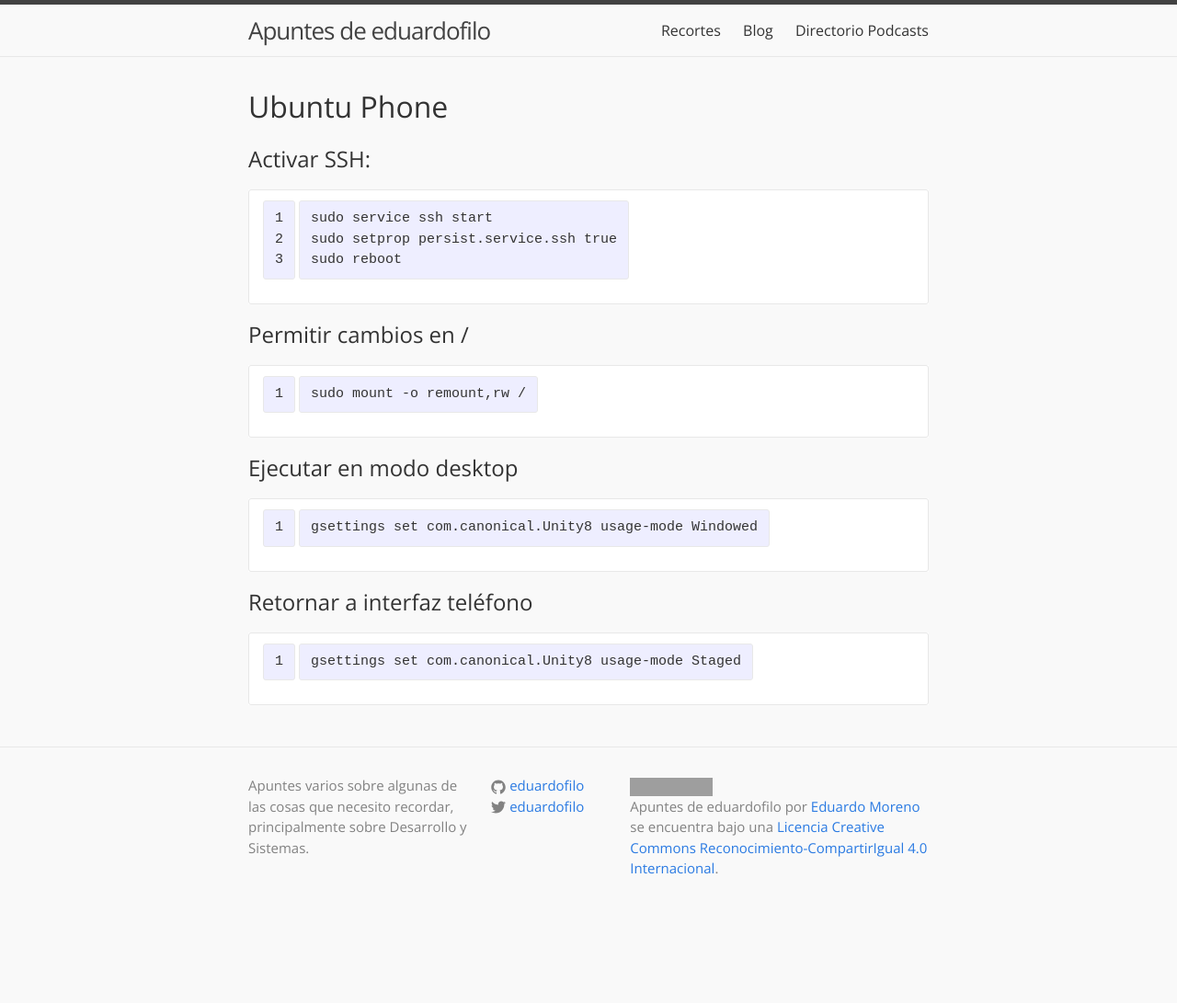
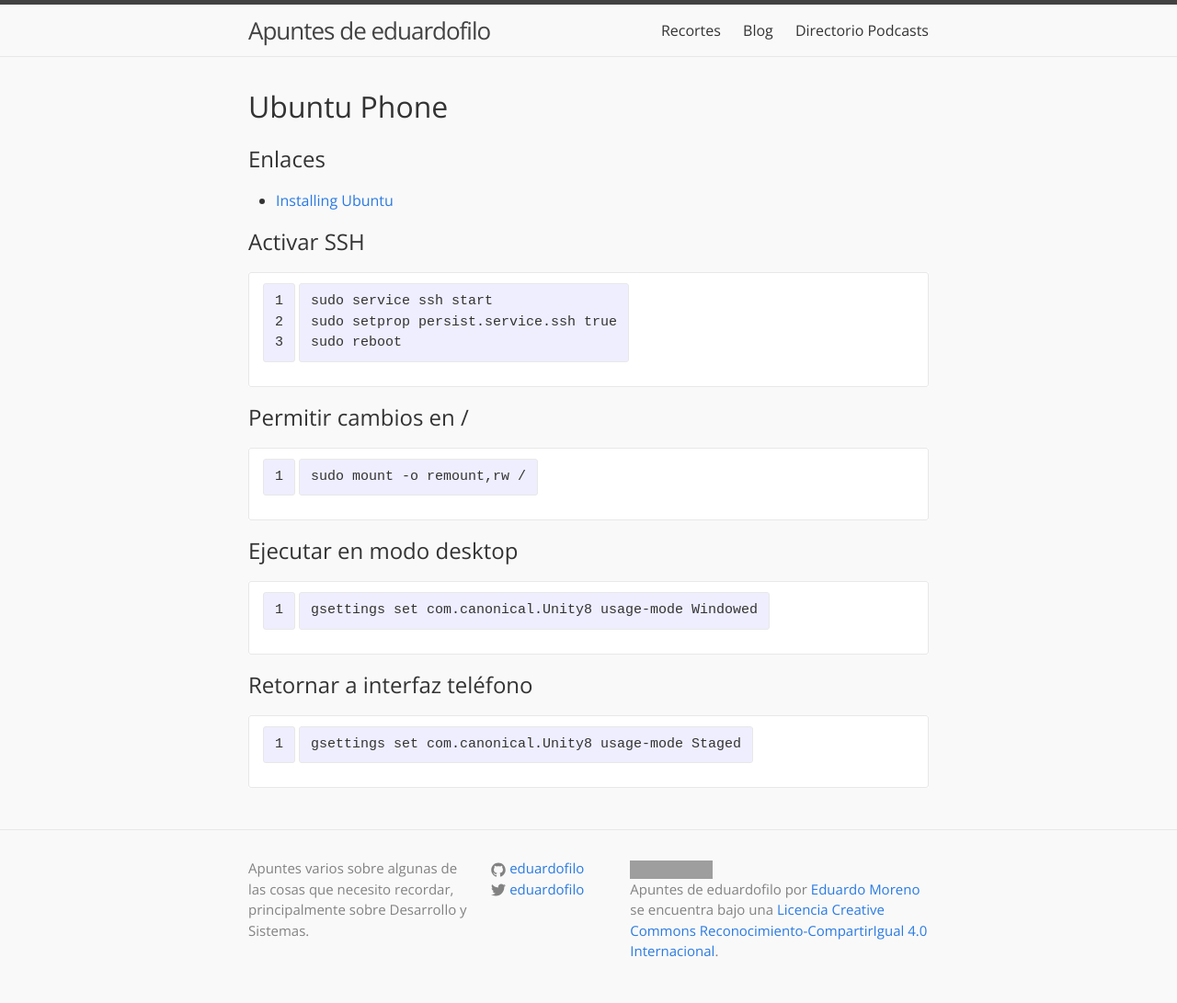
Before and after one commit to eduardofilo/eduardofilo.jekyll, a Jekyll site: the page built from sistemas/ubuntu_phone.md, in a window 1280 px wide. Shown: the whole page at 92% size. Built offline with Jekyll 4.4.1, drawn with Linux system fonts in a browser that asks for light colours; before the commit the page ends 1001 px from its top, so only the background shows below that; grey boxes are pictures that could not be loaded.

Commit message:
Enlace sobre instalación de Ubuntu Phone.

```diff
--- a/sistemas/ubuntu_phone.md
+++ b/sistemas/ubuntu_phone.md
@@ -5,7 +5,11 @@
 
 # Ubuntu Phone
 
-## Activar SSH:
+## Enlaces
+
+* [Installing Ubuntu](https://developer.ubuntu.com/en/phone/devices/installing-ubuntu-for-devices)
+
+## Activar SSH
 
     sudo service ssh start
     sudo setprop persist.service.ssh true
```
